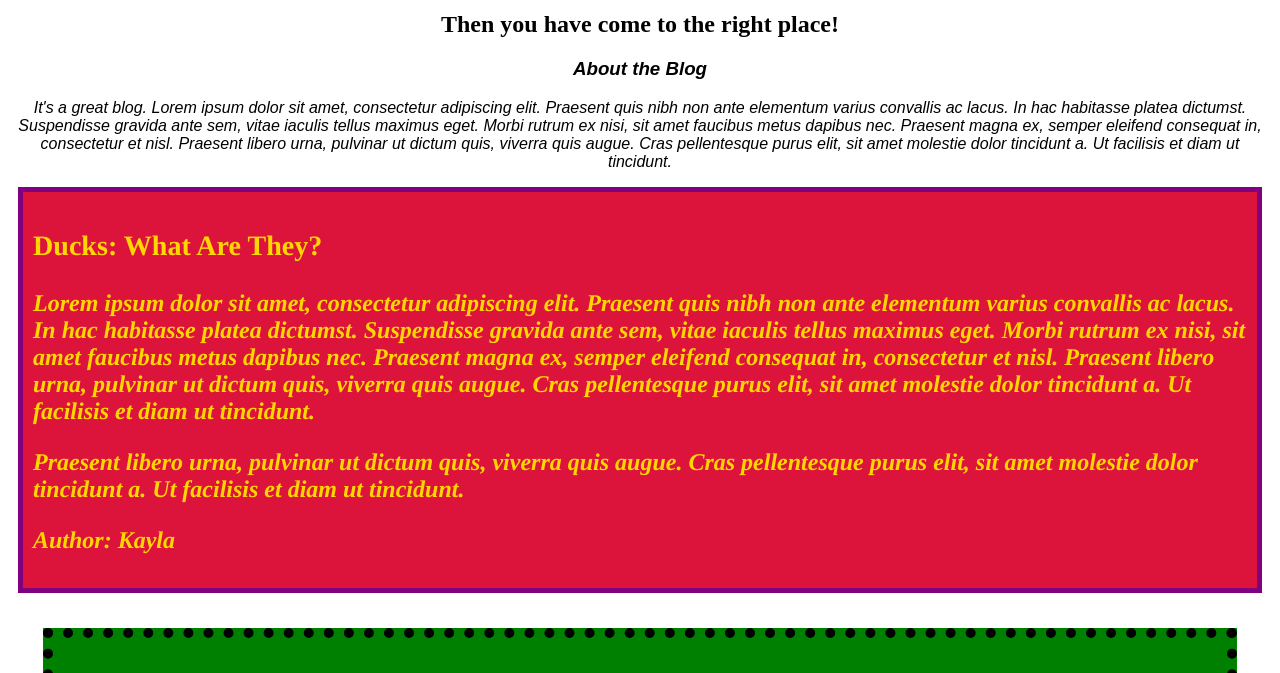
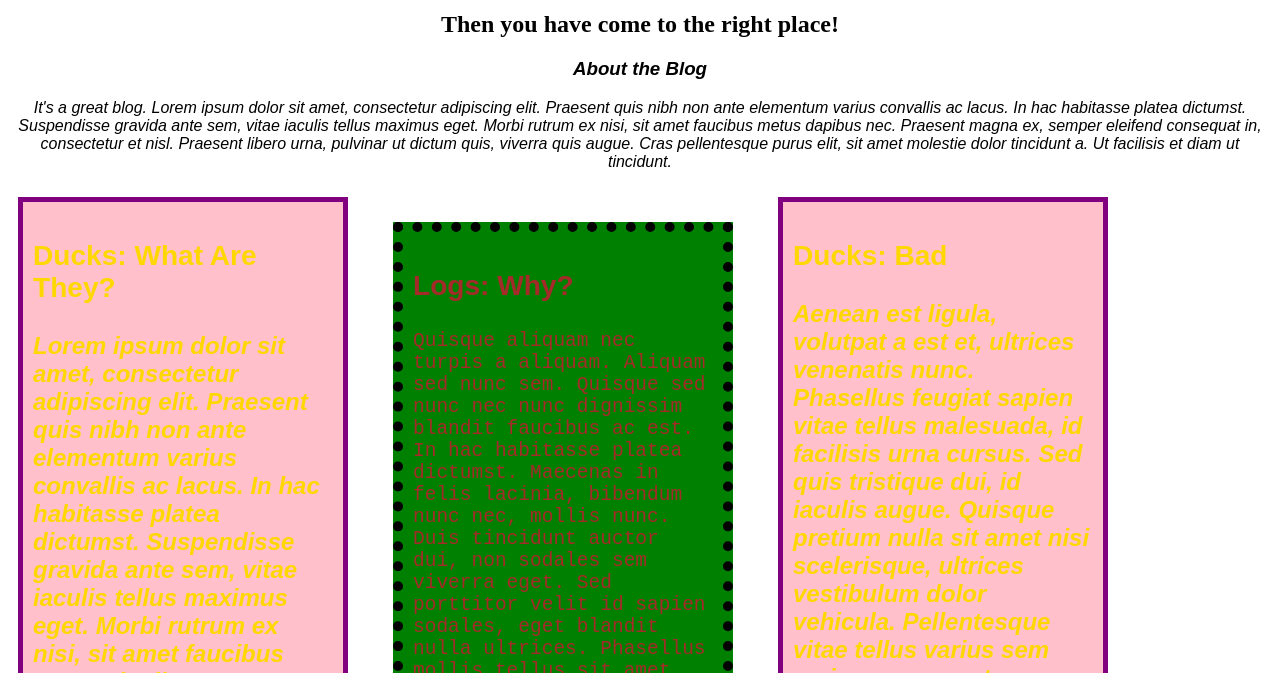
Before and after one commit to grepcats/duck-log-blog, a plain HTML site: page index.html in a window 1280 px wide. Shown: the part 108-781 px from the top of the page. Drawn offline with Linux system fonts and the light colour scheme.

Commit message:
add more media queries, columns

```diff
--- a/css/style.css
+++ b/css/style.css
@@ -40,3 +40,17 @@ h1, h2 {
 h1 {
   font-size: 3em;
 }
+
+
+@media all and (min-width: 768px) {
+  .duck {
+    background-color: pink;
+    font-family: sans-serif;
+    font-style: normal;
+  }
+}
+@media all and (min-width: 900px) {
+  .column {
+    width: 300px;
+    float: left;
+  }
--- a/index.html
+++ b/index.html
@@ -11,23 +11,23 @@
       <h3>About the Blog</h3>
       <p>It's a great blog. Lorem ipsum dolor sit amet, consectetur adipiscing elit. Praesent quis nibh non ante elementum varius convallis ac lacus. In hac habitasse platea dictumst. Suspendisse gravida ante sem, vitae iaculis tellus maximus eget. Morbi rutrum ex nisi, sit amet faucibus metus dapibus nec. Praesent magna ex, semper eleifend consequat in, consectetur et nisl. Praesent libero urna, pulvinar ut dictum quis, viverra quis augue. Cras pellentesque purus elit, sit amet molestie dolor tincidunt a. Ut facilisis et diam ut tincidunt.</p>
     </div>
-    <div class="duck">
+    <div class="duck column">
       <h3>Ducks: What Are They?</h3>
       <p>Lorem ipsum dolor sit amet, consectetur adipiscing elit. Praesent quis nibh non ante elementum varius convallis ac lacus. In hac habitasse platea dictumst. Suspendisse gravida ante sem, vitae iaculis tellus maximus eget. Morbi rutrum ex nisi, sit amet faucibus metus dapibus nec. Praesent magna ex, semper eleifend consequat in, consectetur et nisl. Praesent libero urna, pulvinar ut dictum quis, viverra quis augue. Cras pellentesque purus elit, sit amet molestie dolor tincidunt a. Ut facilisis et diam ut tincidunt.</p>
       <p>Praesent libero urna, pulvinar ut dictum quis, viverra quis augue. Cras pellentesque purus elit, sit amet molestie dolor tincidunt a. Ut facilisis et diam ut tincidunt.</p>
       <p>Author: Kayla</p>
     </div>
-    <div class="log">
+    <div class="log column">
       <h3>Logs: Why?</h3>
       <p>Quisque aliquam nec turpis a aliquam. Aliquam sed nunc sem. Quisque sed nunc nec nunc dignissim blandit faucibus ac est. In hac habitasse platea dictumst. Maecenas in felis lacinia, bibendum nunc nec, mollis nunc. Duis tincidunt auctor dui, non sodales sem viverra eget. Sed porttitor velit id sapien sodales, eget blandit nulla ultrices. Phasellus mollis tellus sit amet vehicula vehicula. Praesent feugiat elit sit amet lacus facilisis mattis.</p>
       <p>Author: Masen</p>
   </div>
-    <div class="duck">
+    <div class="duck column">
       <h3>Ducks: Bad</h3>
       <p>Aenean est ligula, volutpat a est et, ultrices venenatis nunc. Phasellus feugiat sapien vitae tellus malesuada, id facilisis urna cursus. Sed quis tristique dui, id iaculis augue. Quisque pretium nulla sit amet nisi scelerisque, ultrices vestibulum dolor vehicula. Pellentesque vitae tellus varius sem varius consequat non quis urna. Cras at convallis metus, varius mollis tortor. Praesent vitae cursus velit. Phasellus efficitur semper arcu, id hendrerit enim porta id. Vestibulum placerat et eros nec blandit. Mauris sollicitudin fringilla mi et fermentum. Praesent blandit, turpis a laoreet laoreet, augue sem mollis dui, eu iaculis purus nibh vel sapien.</p>
       <p>Author: Frank</p>
     </div>
-    <div class="log">
+    <div class="log column">
       <h3>Logs: President?</h3>
       <p>Suspendisse vel semper arcu. Maecenas sed vulputate massa. Nunc eget quam laoreet, condimentum urna quis, ultricies tellus. Suspendisse finibus fermentum nisi ut gravida. Nullam eu lacus nisl. Sed nisi nisi, interdum id scelerisque ut, tristique non sapien. Nullam libero velit, aliquet non urna non, finibus mollis lacus. Donec dignissim ex id condimentum iaculis. Duis luctus massa congue placerat mollis. Etiam faucibus tortor in est convallis, laoreet fermentum lectus fermentum. Vivamus congue urna tincidunt gravida aliquam.</p>
       <p>Author: Chad</p>
```
